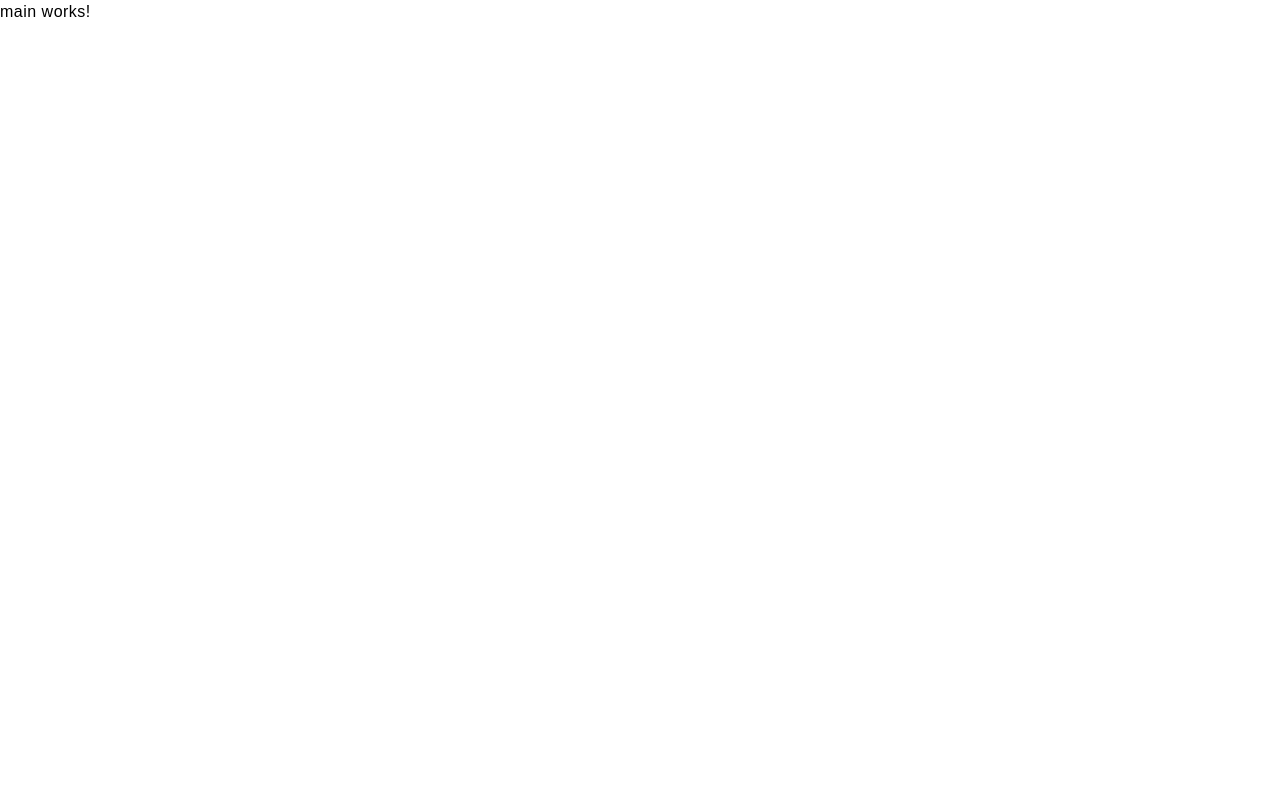
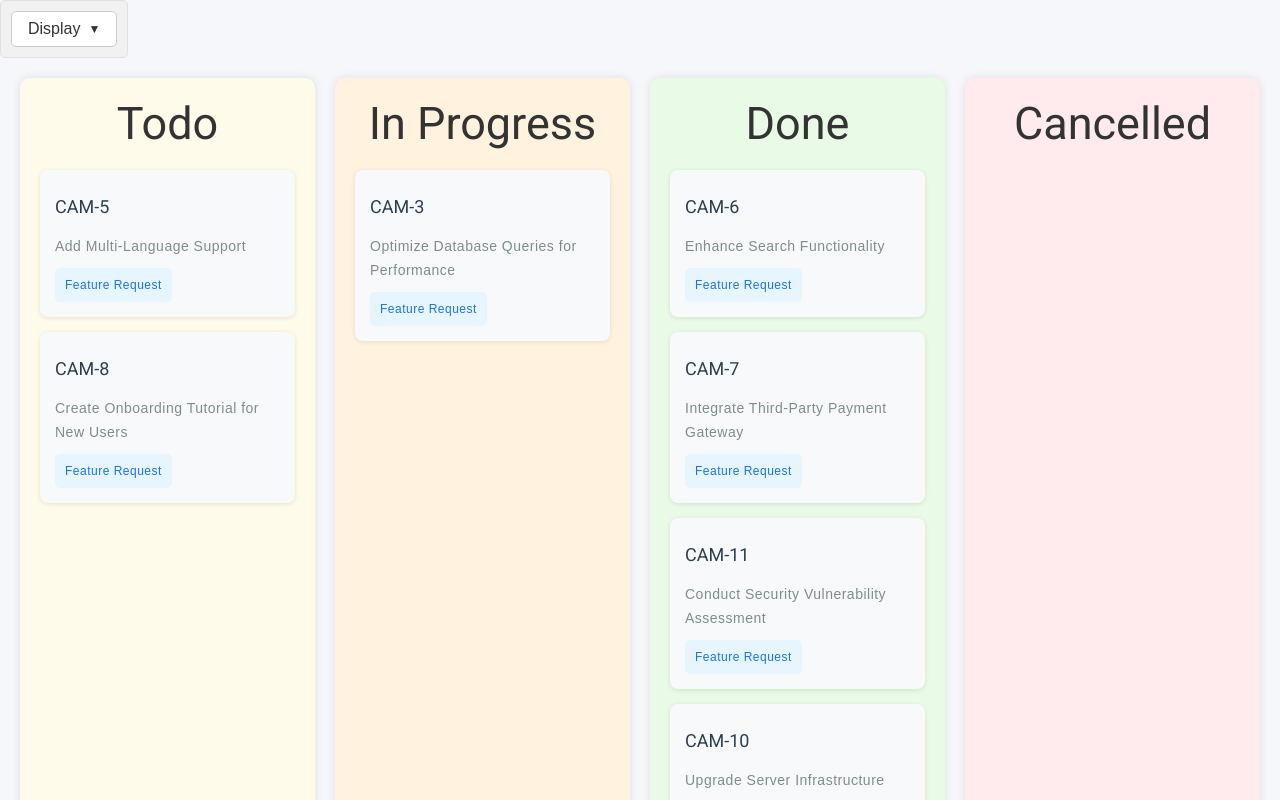
Before and after one commit to Zakieexe/Angular_Project, an Angular app: page / in a window 1280 px wide. Shown: the top 800 px of the page. Built offline with nearby package versions, Linux system fonts and the light colour scheme.

Commit message:
Update app.component.html

```diff
--- a/src/app/app.component.html
+++ b/src/app/app.component.html
@@ -1 +1,89 @@
-<app-main></app-main>
+<!DOCTYPE html>
+<html lang="en">
+<head>
+    <meta charset="UTF-8">
+    <meta name="viewport" content="width=device-width, initial-scale=1.0">
+    <title>Mihir Task Management Board</title>
+    <link rel="stylesheet" href="FirstPage1.CSS">
+
+</head>
+<body>
+    <div class="navbar">
+        <div class="dropdown">
+            <button class="dropbtn">Display
+                <span>&#9660;</span>
+            </button>
+            <div class="dropdown-content">
+                <div class="option">
+                    <label for="grouping">Grouping</label>
+                    <select id="grouping">
+                        <option value="status">Status</option>
+                        <option value="category">Category</option>
+                    </select>
+                </div>
+                <div class="option">
+                    <label for="ordering">Ordering</label>
+                    <select id="ordering">
+                        <option value="priority">Priority</option>
+                        <option value="date">Date</option>
+                    </select>
+                </div>
+            </div>
+        </div>
+    </div>
+    <div class="board">
+        <div class="column todo">
+            <h2>Todo</h2>
+            <div class="card">
+                <h3>CAM-5</h3>
+                <p>Add Multi-Language Support</p>
+                <span class="tag">Feature Request</span>
+            </div>
+            <div class="card">
+                <h3>CAM-8</h3>
+                <p>Create Onboarding Tutorial for New Users</p>
+                <span class="tag">Feature Request</span>
+            </div>
+        </div>
+        <div class="column in-progress">
+            <h2>In Progress</h2>
+            <div class="card">
+                <h3>CAM-3</h3>
+                <p>Optimize Database Queries for Performance</p>
+                <span class="tag">Feature Request</span>
+            </div>
+        </div>
+        <div class="column done">
+            <h2>Done</h2>
+            <div class="card">
+                <h3>CAM-6</h3>
+                <p>Enhance Search Functionality</p>
+                <span class="tag">Feature Request</span>
+            </div>
+            <div class="card">
+                <h3>CAM-7</h3>
+                <p>Integrate Third-Party Payment Gateway</p>
+                <span class="tag">Feature Request</span>
+            </div>
+            <div class="card">
+                <h3>CAM-11</h3>
+                <p>Conduct Security Vulnerability Assessment</p>
+                <span class="tag">Feature Request</span>
+            </div>
+            <div class="card">
+                <h3>CAM-10</h3>
+                <p>Upgrade Server Infrastructure</p>
+                <span class="tag">Feature Request</span>
+            </div>
+            <div class="card">
+                <h3>CAM-9</h3>
+                <p>Implement Role-Based Access Control (RBAC)</p>
+                <span class="tag">Feature Request</span>
+            </div>
+        </div>
+        <div class="column cancelled">
+            <h2>Cancelled</h2>
+        </div>
+    </div>
+</body>
+</html>
```
